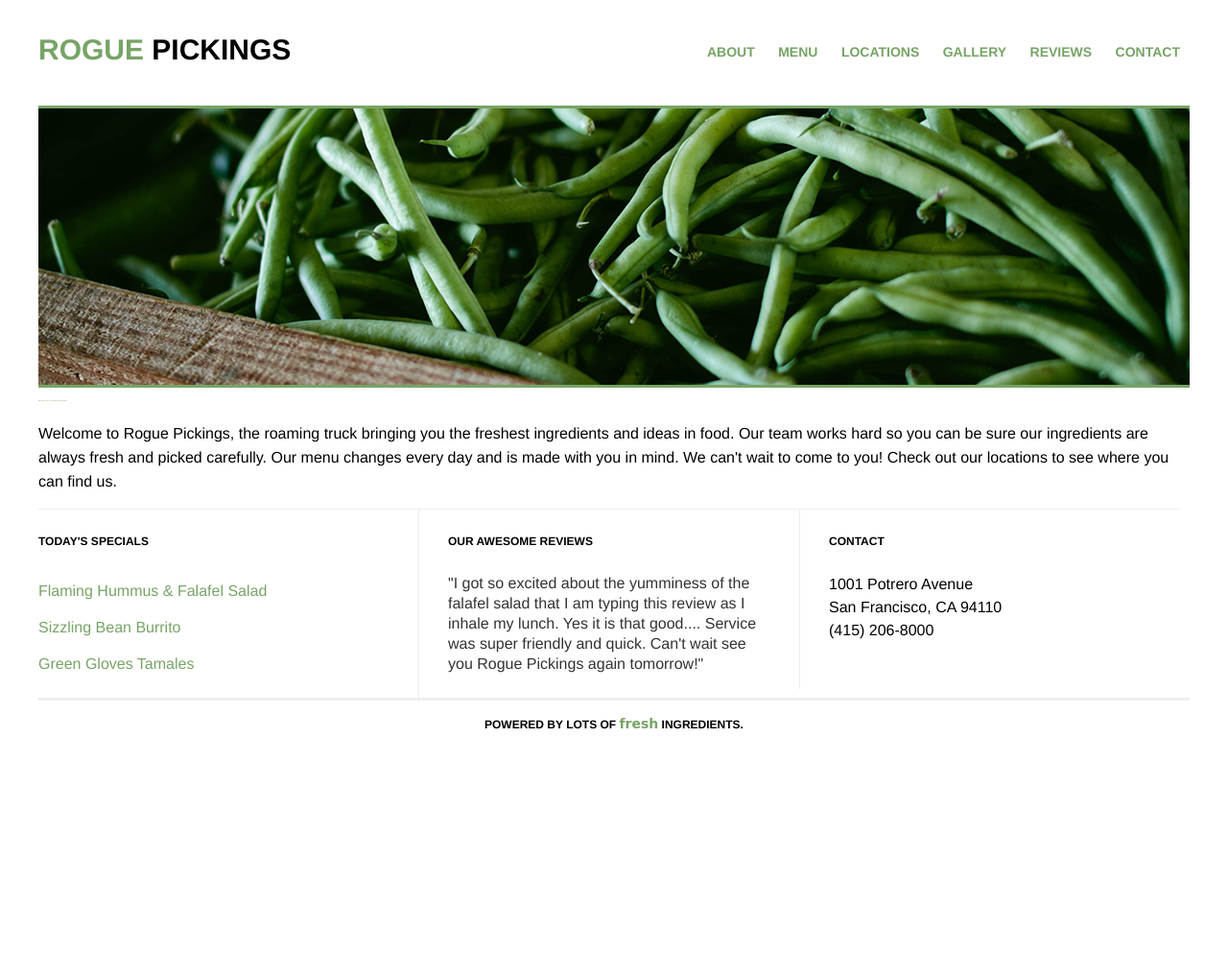
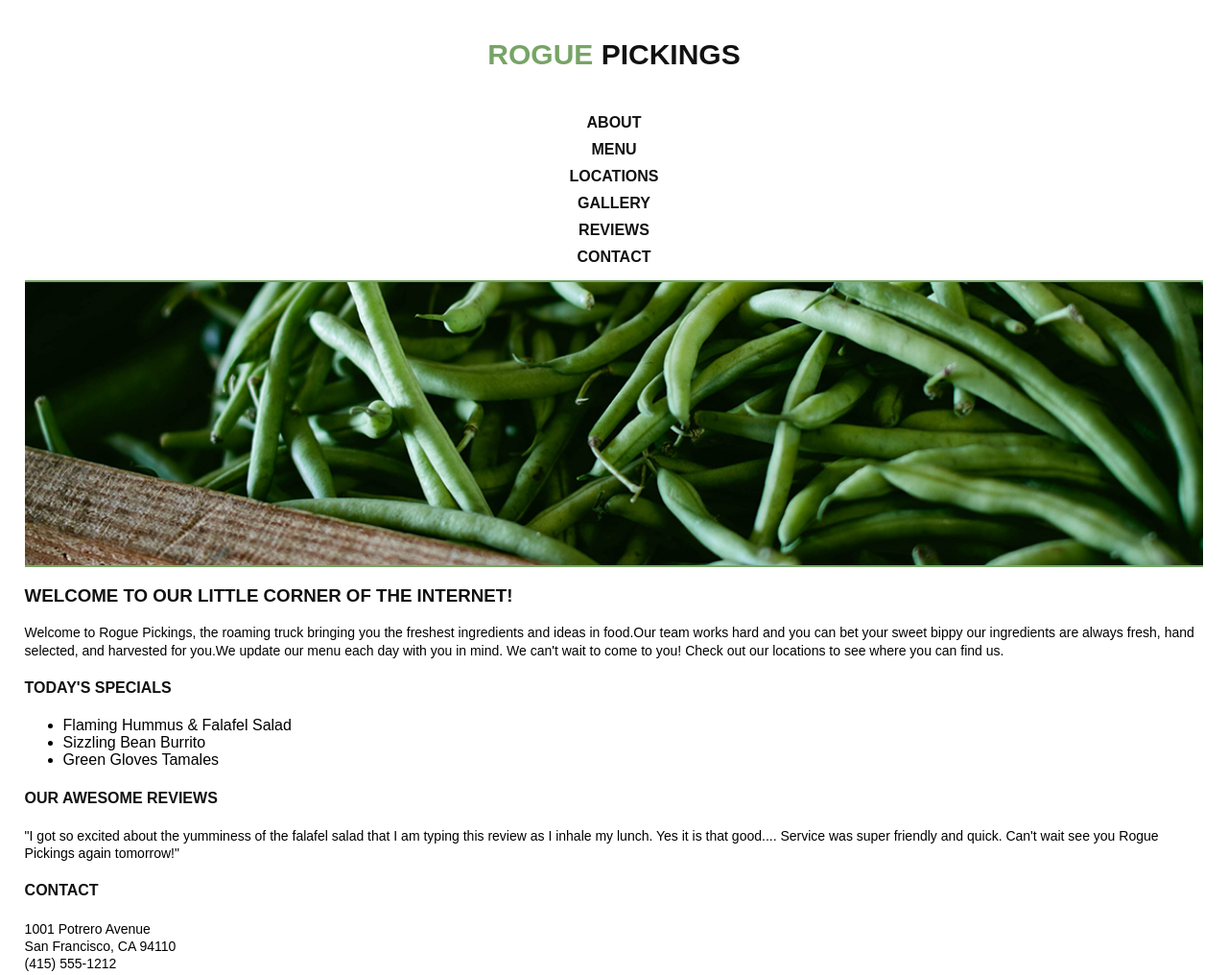
Before and after one commit to Fstacker/rp-rwd-challenge, a plain HTML site: page index.html in a window 1280 px wide. Shown: the top 1016 px of the page at 96% size. Before the commit the page ends 800 px from the top, so only its background shows below. Drawn offline with Linux system fonts and the light colour scheme.

Commit message:
finished widths

```diff
--- a/css/main.css
+++ b/css/main.css
@@ -6,170 +6,139 @@ html {
 
 body {
 	font-size: 1em;
-	max-width: 1200px;
+	/*max-width: 1200px; */
+	width: 96%;
 	margin: 0 auto;
-	font-family: Montserrat, Helvetica, Arial, sans-serif;
+	font-family: 'Montserrat', 'merriweather sans', sans-serif;
 }
 
 p {
-	padding: 0 30px;
 	line-height: 1.3em;
 	font-size: .875em;
-}
-
-.top-section {
-	font-size: 1.875em;
-}
-
-.top-section h3 {
-	font-size: 1.125px;
-	text-align: center;
-	padding: 15px;
 }
 
 h1,
 h3,
 h4 {
-	color: #000;
+	color: #111;
 	text-transform: uppercase;
 }
 
-h1 {
-	font-size: 30px;
-	text-align: left;
-	width: auto;
-	float: left;
-	padding: 15px 0;
+.top-section,
+.bottom-section {
+	width: 100%;
+	margin: 10 auto;
+	clear: both;
+}
+
+/*  HEADER & NAV =========================== */
+
+header {
+	width: 100%;
+	margin: 10px auto;
+	display: block;
+}
+
+header h1 {
+	font-size: 1.875em;
+	text-align: center;
+	padding: 30px;
+	margin: auto;
+}
+
+header h1 span {
+	color: #77a466;
+}
+
+header nav {
+	margin: 10px auto;
+}
+
+header nav a {
+	display: block;
+	text-align: center;
+	text-transform: uppercase;
+	text-decoration: none;
+	color: #111;
+	font-weight: 600;
+	padding: 5px;
+}
+
+header nav a .top {
+	/*margin-top: 10px;*/
+}
+
+/*  TOP SECTION ============================ */
+
+.main-image {
+	width: 100%;
+	height: auto;
+}
+
+.main-image img {
+	width: 100%;
+	margin: auto;
+	display: block;
+	border-top: 2px solid #77a466;
+	border-bottom: 2px solid #77a466;
+}
+
+.main-title h3 {
+
+}
+
+.main-title p {
+
+}
+
+.main-title p span {
+
 }
 
 
 
-h4 {
-	font-size: 12px;
-}
-
-.main-title h3 {
-	text-align: left;
-	padding: 5px 0px;
-	text-transform: uppercase;
-	color: #77a466;
-}
+/*  BOTTOM SECTION ========================= */
 
 
-/*The widths are in a percentage!*/
-header {
-	width: 100%;
-	height: 110px;
-	border-bottom: 3px solid #77a466;
-	margin: 0 auto;
-}
+.bottom-section h4 {
 
-header span {
-	color: #77a466;
-}
-
-header nav {
-	float: right;
-	padding: 45px 0px;
-}
-
-header nav a {
-	text-decoration: none;
-	text-transform: uppercase;
-	font-weight: bold;
-	font-size: 14px;
-	padding: 0 10px;
-	color:#77a466;
-}
-
-/*The widths are in a percentage!*/
-.top-section,
-.bottom-section {
-	width: 100%;
-	margin: 0 auto;
-	clear: both;
-}
-
-.main-image {
-	width: 100%;
-	height: auto;
-	float: left;
-}
-
-.main-image img {
-	width: 100%;
-	border-bottom: 3px solid #77a466;
-}
-
-.main-title {
-	width: 100%;
-	height: auto;
-	float: left;
-}
-
-.main-title p {
-	padding: 0px;
-	line-height: 25px;
-	font-size: 16px;
 }
 
 .section-one,
 .section-two,
 .section-three {
-	width: 33%;
-	height: auto;
-	float: left;
-	border-top: 1px solid #eee;
-}
 
-.section-one,
-.section-two {
-	border-right: 1px solid #eee;
-}
-
-.section-one h4 {
-	padding: 10px 0px;
-}
-
-.section-two h4,
-.section-three h4 {
-	padding: 10px 30px;
 }
 
 .menu {
-	list-style: none;
-	padding: 0px;
+
 }
 
 .menu li {
-	padding: 10px 0;
-	color:#77a466;
-}
 
-.reviews {
-	color: #333;
-	line-height: 21px;
-	font-size: 16px;
 }
 
 .address {
-	font-size: 16px;
-	line-height: 24px;
+
 }
 
-/*The widths are in a percentage!*/
+/*  FOOTER ================================= */
+
 footer {
 	width: 100%;
-	height: 50px;
-	border-top: 3px solid #eee;
-	margin: 0 auto;
-	clear: both;
-	text-align: center;
+	height: 60px;
 }
 
 footer span {
 	font-family: "mr dafoe", cursive;
-	text-transform: lowercase;
-	color: #77a466;
-	font-size: 14px;
 }
+
+/*  TABLET ================================= */
+@media all and (min-width: 768px) {
+
+}
+
+/*  DESKTOP ================================ */
+@media and all (min-width: 940px) {
+
+}
--- a/index.html
+++ b/index.html
@@ -6,6 +6,7 @@
         <title>Brush Up Those Skills!</title>
         <meta name="description" content="">
         <meta name="viewport" content="width=device-width, initial-scale=1">
+        <link href="https://fonts.googleapis.com/css?family=Mr+Dafoe" rel="stylesheet">
         <link rel="stylesheet" href="css/main.css">
 
     </head>
@@ -26,9 +27,10 @@
             <div class="main-image"><img src="img/download.jpg" /></div>
             <div class="main-title">
                 <h3>Welcome to our little corner of the internet!</h3>
-                <p>Welcome to Rogue Pickings, the roaming truck bringing you the freshest ingredients and ideas in food. Our team works hard so you can be sure our ingredients are always fresh and picked carefully. Our menu changes every day and is made with you in mind. We can't wait to come to you! Check out our locations to see where you can find us.</p>
+                <p><span>Welcome to Rogue Pickings, the roaming truck bringing you the freshest ingredients and ideas in food.</span><span>Our team works hard and you can bet your sweet bippy our ingredients are always fresh, hand selected, and harvested for you.<span>We update our menu each day with you in mind.  We can't wait to come to you! Check out our locations to see where you can find us.</p>
             </div>
         </div>
+
         <div class="bottom-section">
             <div class="section-one"><h4>Today's Specials</h4>
                 <ul class="menu">
@@ -38,14 +40,16 @@
                 </ul>
 
             </div>
+
             <div class="section-two">
                 <h4>Our Awesome Reviews</h4>
                 <p class="reviews">"I got so excited about the yumminess of the falafel salad that I am typing this review as I inhale my lunch. Yes it is that good.... Service was super friendly and quick. Can't wait see you Rogue Pickings again tomorrow!"</p>
             </div>
+
             <div class="section-three"><h4>Contact</h4>
                 <p class="address">1001 Potrero Avenue<br>
                     San Francisco, CA 94110<br>
-                    (415) 206-8000 </p>
+                    (415) 555-1212 </p>
             </div>
         </div>
 
```
